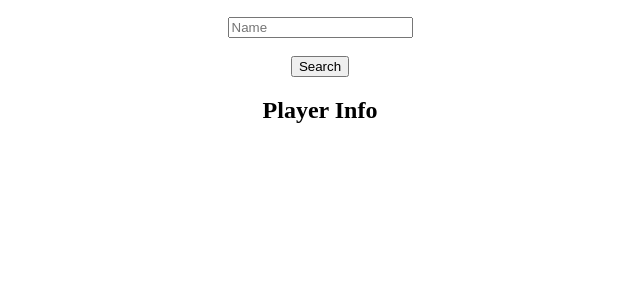
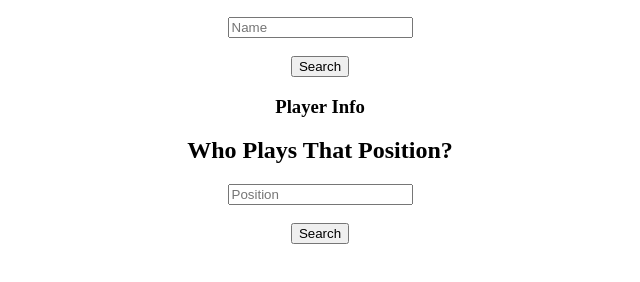
Before and after one commit to Motty-har/phase-1-review-project, a plain HTML site: page index.html in a window 1280 px wide. Shown: the part 110-392 px from the top of the page, without its empty margins (320-960 px from the left). Drawn offline with Linux system fonts and the light colour scheme.

Commit message:
added form for finding player by position

```diff
--- a/index.html
+++ b/index.html
@@ -17,11 +17,16 @@
              <input id = "get" type="submit" value="Search">
     </form>
 <section>
-        <h2>Player Info</h2>
+        <h3>Player Info</h3>
         <ul id="playerName"> </ul>
         <ul id="playerNumber"> </ul>
         <ul id="playerPosition"> </ul>
 </section>
+<form id="form">
+    <h2>Who Plays That Position?</h2>
+         <input id="position" type="text" value="" name="position" placeholder="Position"><br /><br />
+         <input id = "get" type="submit" value="Search">
+</form>
     <script src="index.js"></script>
 </body>
 </html>
```
